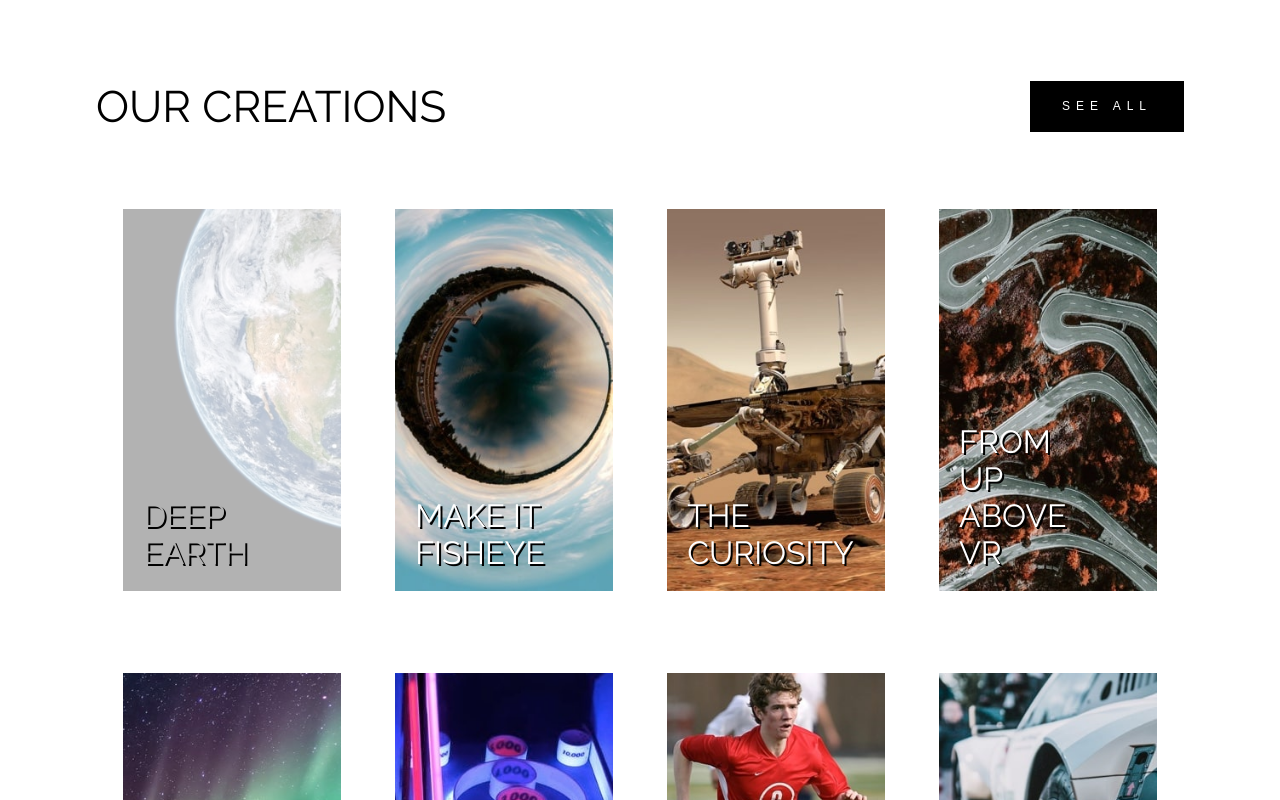
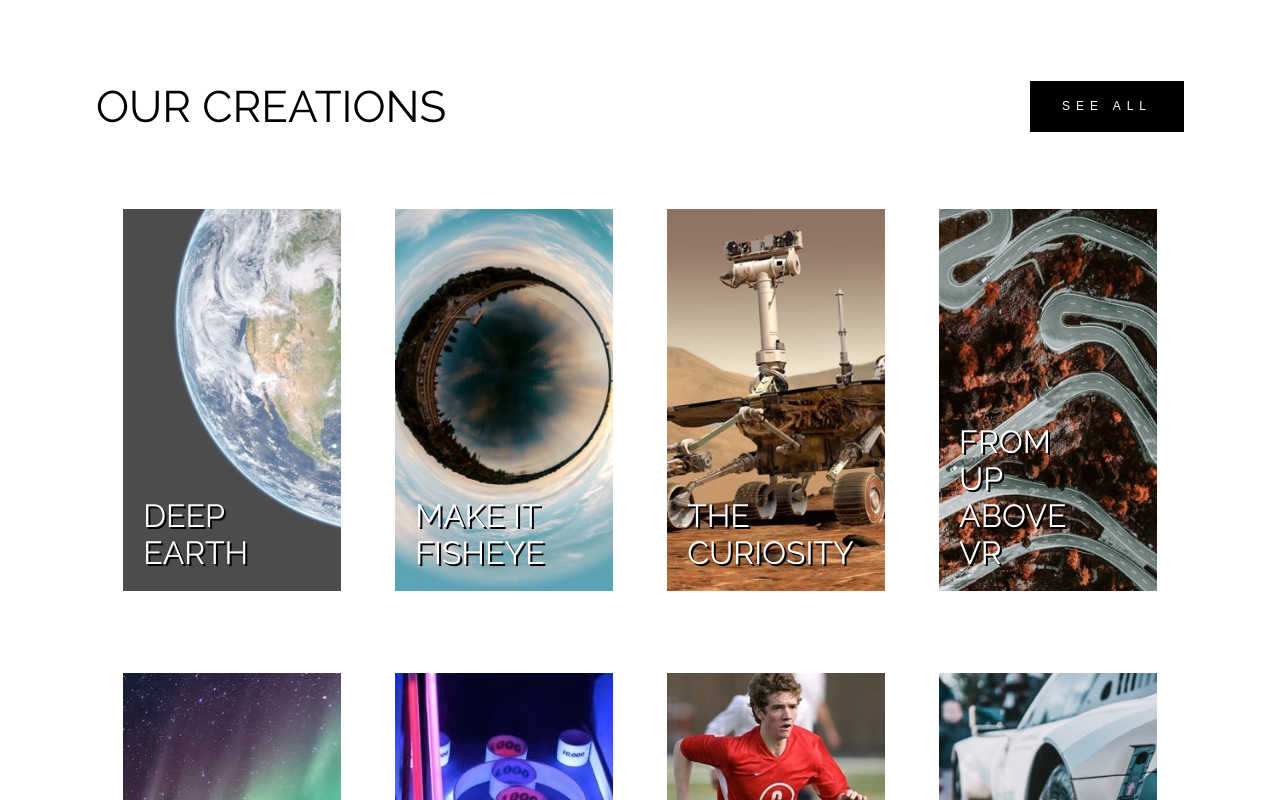
Before and after one commit to annakrassowska/Loopstudios---concept-website, a plain HTML site: page index.html in a window 1280 px wide. In both pictures the pointer is over the picture 231 px from the left and 1816 px from the top of the page. Shown: the part 1416-2216 px from the top of the page. Drawn offline with nearby package versions, Linux system fonts and the light colour scheme.

Commit message:
Add files via upload

```diff
--- a/styles.css
+++ b/styles.css
@@ -232,7 +232,7 @@ main {
 }
 
 .creation-img:hover {
-  opacity: 0.3;
+  opacity: 0.7;
 }
 
 .image-title {
@@ -242,6 +242,7 @@ main {
           transform: translate(20px, -20px);
   width: 10%;
   text-shadow: 2px 2px #000000;
+  z-index: 100;
 }
 
 footer {
```
